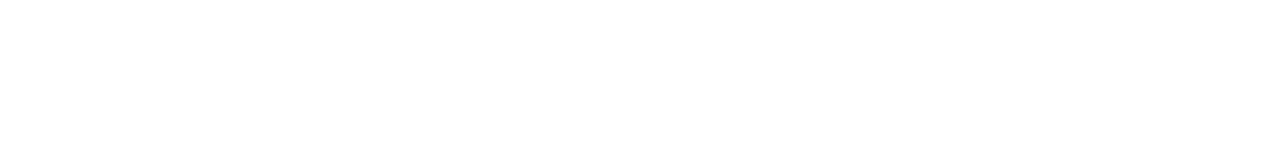
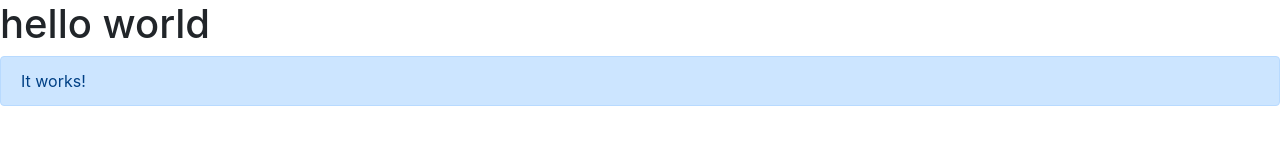
Before and after one commit to xeemv/FE-bootstrap-practice, a website: page index.html in a window 1280 px wide. Drawn offline with nearby package versions, Linux system fonts and the light colour scheme.

Commit message:
adding .jquery, bootstrap 4.4.1 manually using cmd

```diff
--- a/index.html
+++ b/index.html
@@ -5,8 +5,26 @@
     <meta http-equiv="X-UA-Compatible" content="IE=edge">
     <meta name="viewport" content="width=device-width, initial-scale=1.0">
     <title>Practice-Bootstrap</title>
+    <!-- linking that we are adding -->
+    <link rel="stylesheet" href="./node_modules/bootstrap/dist/css/bootstrap.css">
 </head>
 <body>
+    <h1>hello world</h1>
+    <div class="alert alert-primary" role="alert">
+        It works!
+    </div>
 
+    <script src="./node_modules/jquery/dist/jquery.js"></script>
+    <!--
+    • Jquery.min.js =
+		○ It means minified
+			- Better for production when pushing code out so ppl have access to it
+			- It takes it all and gets rid of all the extra space
+			- Making it smaller
+		○ But for troubleshooting when building something
+			- Going to use regular jquery.js
+            - It will be easier
+     -->
+     <script src="./node_modules/bootstrap/dist/js/bootstrap.bundle.js"></script>
 </body>
 </html>
```
Also changed, not shown: package.json (added, +23 -0 lines), 1 other file.
